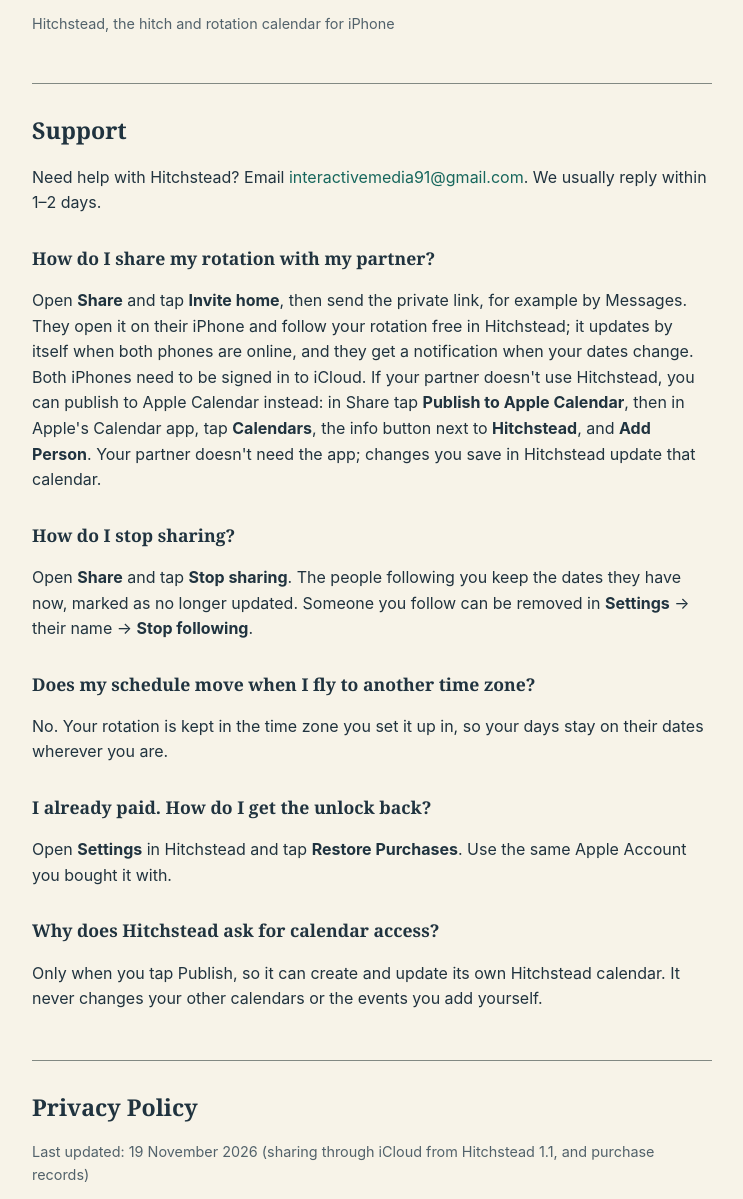
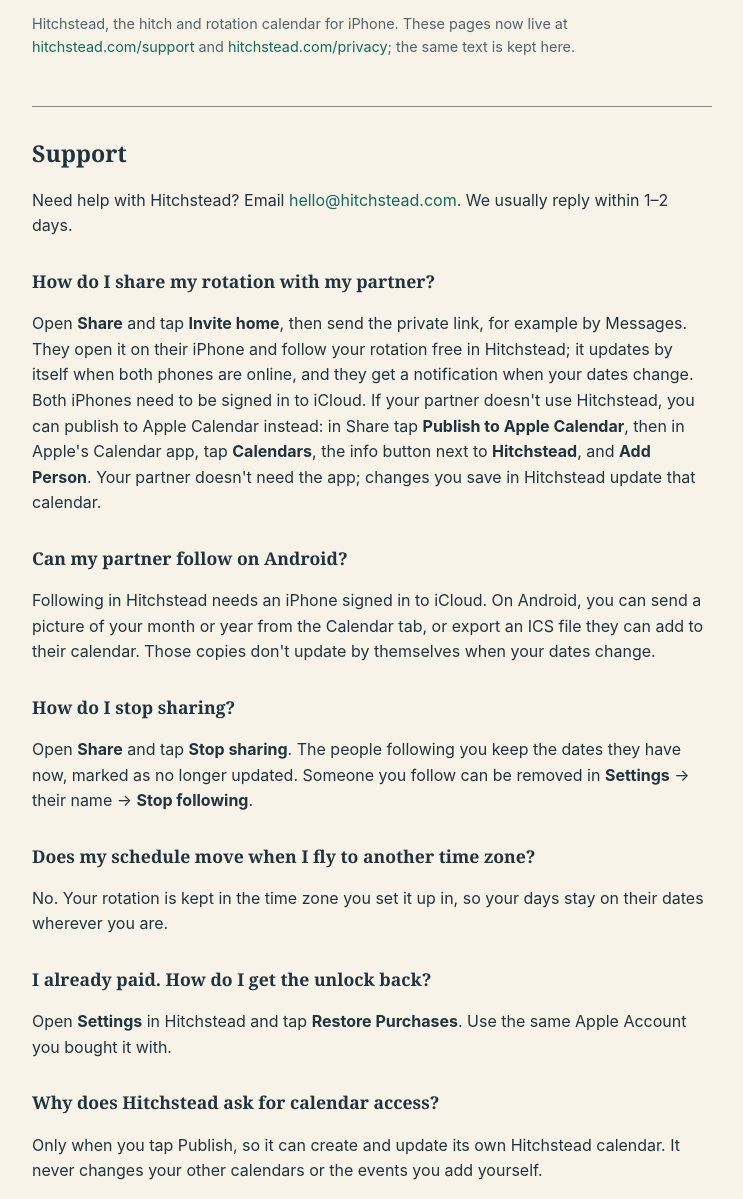
Before and after one commit to interactivemedia91-arch/interactivemedia91-arch.github.io, a plain HTML site: page hitchstead/privacy.html in a window 1280 px wide. Shown: the part 94-1293 px from the top of the page, without its empty margins (268-1011 px from the left). Drawn offline with Linux system fonts and the light colour scheme.

Commit message:
Hitchstead: point to hitchstead.com, keep the full support and privacy text
The App Store's Privacy Policy and Support URLs still point here until the
next app version, so the page keeps both texts (now matching hitchstead.com)
instead of redirecting.

Co-Authored-By: Claude Opus 5.5 <noreply@anthropic.com>
Claude-Session: https://claude.ai/code/session_01M9jurK9r9ATZLVbaeCtiAG

```diff
--- a/hitchstead/privacy.html
+++ b/hitchstead/privacy.html
@@ -3,17 +3,21 @@
 <meta charset="utf-8">
 <meta name="viewport" content="width=device-width,initial-scale=1">
 <title>Hitchstead - Support &amp; Privacy</title>
+<link rel="canonical" href="https://hitchstead.com/privacy/">
 <style>body{font-family:-apple-system,system-ui,sans-serif;background:#F7F3E8;color:#20333F;margin:0;padding:40px 22px 64px;line-height:1.6}main{max-width:680px;margin:0 auto}h1,h2,h3{font-family:"New York",Georgia,serif;font-weight:700}h1{font-size:2rem;margin:0 0 4px}h2{font-size:1.45rem;margin:48px 0 8px;border-top:1px solid #828983;padding-top:28px}h3{font-size:1.1rem;margin:28px 0 4px}p,li{color:#20333F}a{color:#17675D;text-decoration:none}a:hover{text-decoration:underline}.muted{color:#52626B;font-size:.9rem}@media (prefers-color-scheme:dark){body{background:#181F23;color:#F3EDDF}p,li{color:#F3EDDF}h2{border-color:#7D8B84}a{color:#A0D6CA}.muted{color:#BBC5C5}}</style>
 <main>
 
 <h1>Hitchstead: Support &amp; Privacy</h1>
-<p class="muted">Hitchstead, the hitch and rotation calendar for iPhone</p>
+<p class="muted">Hitchstead, the hitch and rotation calendar for iPhone. These pages now live at <a href="https://hitchstead.com/support/">hitchstead.com/support</a> and <a href="https://hitchstead.com/privacy/">hitchstead.com/privacy</a>; the same text is kept here.</p>
 
 <h2>Support</h2>
-<p>Need help with Hitchstead? Email <a href="mailto:interactivemedia91@gmail.com">interactivemedia91@gmail.com</a>. We usually reply within 1–2 days.</p>
+<p>Need help with Hitchstead? Email <a href="mailto:hello@hitchstead.com">hello@hitchstead.com</a>. We usually reply within 1–2 days.</p>
 
 <h3>How do I share my rotation with my partner?</h3>
 <p>Open <strong>Share</strong> and tap <strong>Invite home</strong>, then send the private link, for example by Messages. They open it on their iPhone and follow your rotation free in Hitchstead; it updates by itself when both phones are online, and they get a notification when your dates change. Both iPhones need to be signed in to iCloud. If your partner doesn't use Hitchstead, you can publish to Apple Calendar instead: in Share tap <strong>Publish to Apple Calendar</strong>, then in Apple's Calendar app, tap <strong>Calendars</strong>, the info button next to <strong>Hitchstead</strong>, and <strong>Add Person</strong>. Your partner doesn't need the app; changes you save in Hitchstead update that calendar.</p>
+
+<h3>Can my partner follow on Android?</h3>
+<p>Following in Hitchstead needs an iPhone signed in to iCloud. On Android, you can send a picture of your month or year from the Calendar tab, or export an ICS file they can add to their calendar. Those copies don't update by themselves when your dates change.</p>
 
 <h3>How do I stop sharing?</h3>
 <p>Open <strong>Share</strong> and tap <strong>Stop sharing</strong>. The people following you keep the dates they have now, marked as no longer updated. Someone you follow can be removed in <strong>Settings</strong> → their name → <strong>Stop following</strong>.</p>
@@ -28,9 +32,9 @@
 <p>Only when you tap Publish, so it can create and update its own Hitchstead calendar. It never changes your other calendars or the events you add yourself.</p>
 
 <h2>Privacy Policy</h2>
-<p class="muted">Last updated: 19 November 2026 (sharing through iCloud from Hitchstead 1.1, and purchase records)</p>
+<p class="muted">Last updated: 20 November 2026 (summary clarified; sharing through iCloud from Hitchstead 1.1, and purchase records)</p>
 
-<p><strong>In short:</strong> Hitchstead has no accounts, no servers of its own, no ads and no analytics. We do not collect, store or sell any personal information about you.</p>
+<p><strong>In short:</strong> Hitchstead has no accounts of its own, no servers of its own, no ads and no third-party analytics. Your schedule is stored on your iPhone, and optional sharing uses your own iCloud. Apple handles payments; Apple sends us records of purchases and refunds, which we process with RevenueCat (see Purchases). We do not sell any information about you.</p>
 
 <h3>Your schedule</h3>
 <p>Your rotation, the changes you save, and the holidays and personal dates you add (such as birthdays) are stored on your iPhone, where the Hitchstead widget reads them. Deleting the app deletes them.</p>
@@ -52,7 +56,7 @@
 <p>To count sales and refunds, Apple sends us a record of each purchase (the product, date, country and status, for example a refund). We process these records with <a href="https://www.revenuecat.com/privacy/">RevenueCat</a>. They contain no name, email address or payment details, and the app itself doesn't send anything to RevenueCat.</p>
 
 <h3>Sharing and tracking</h3>
-<p>Hitchstead contains no third-party analytics or advertising code. It does not track you across apps or websites and does not share any information with anyone, apart from the iCloud sharing you start yourself.</p>
+<p>Hitchstead contains no third-party analytics or advertising code. It does not track you across apps or websites. The app itself sends your information to no one, apart from the iCloud sharing you start yourself; the purchase records described under Purchases come from Apple, not from the app.</p>
 
 <h3>Children</h3>
 <p>Hitchstead does not knowingly collect personal information from anyone, including children.</p>
@@ -61,7 +65,7 @@
 <p>If this policy changes, we will update this page and the date above.</p>
 
 <h3>Contact</h3>
-<p>Questions about privacy or the app? Email <a href="mailto:interactivemedia91@gmail.com">interactivemedia91@gmail.com</a>.</p>
+<p>Questions about privacy or the app? Email <a href="mailto:hello@hitchstead.com">hello@hitchstead.com</a>.</p>
 
 </main>
 </html>
```
